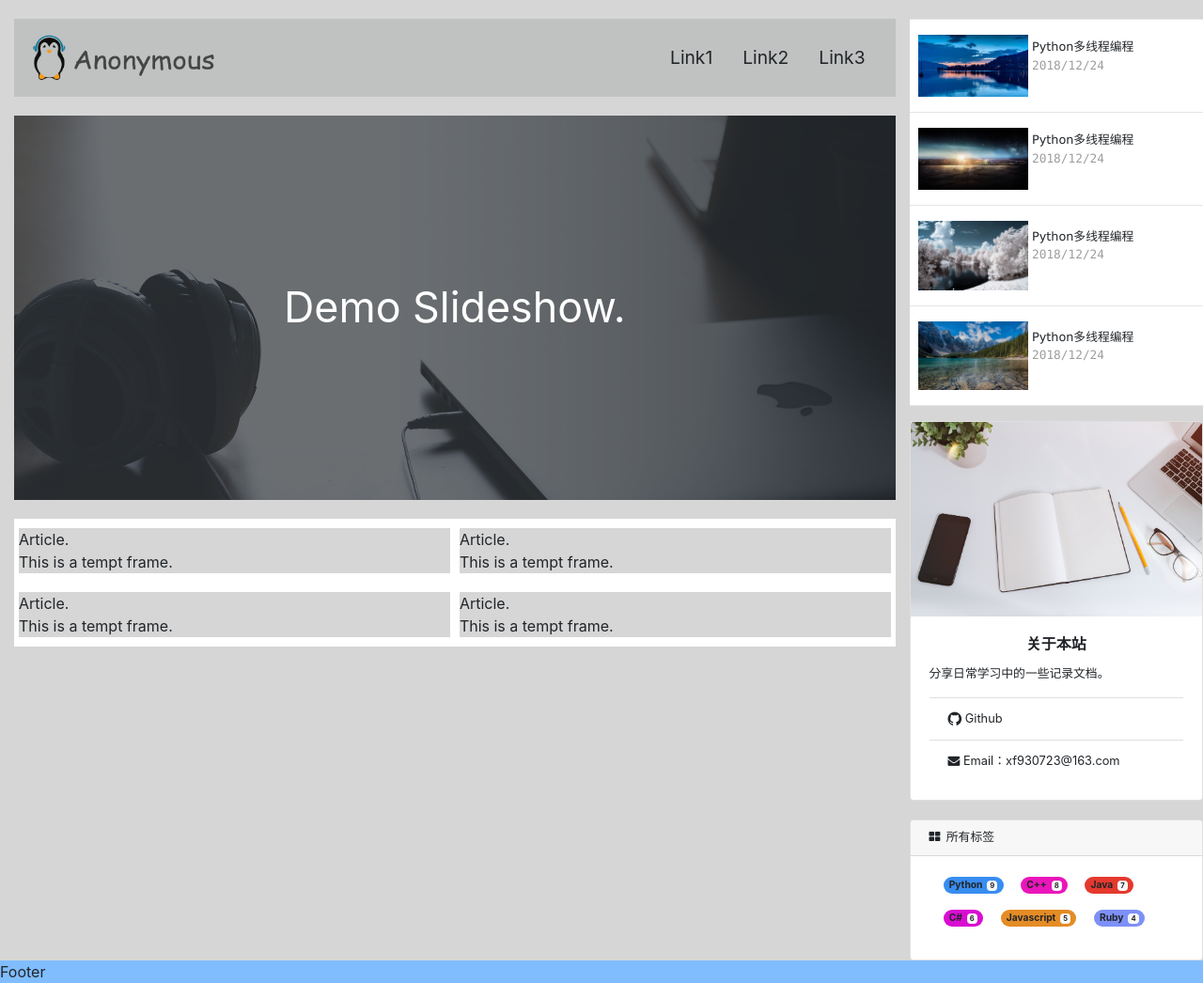
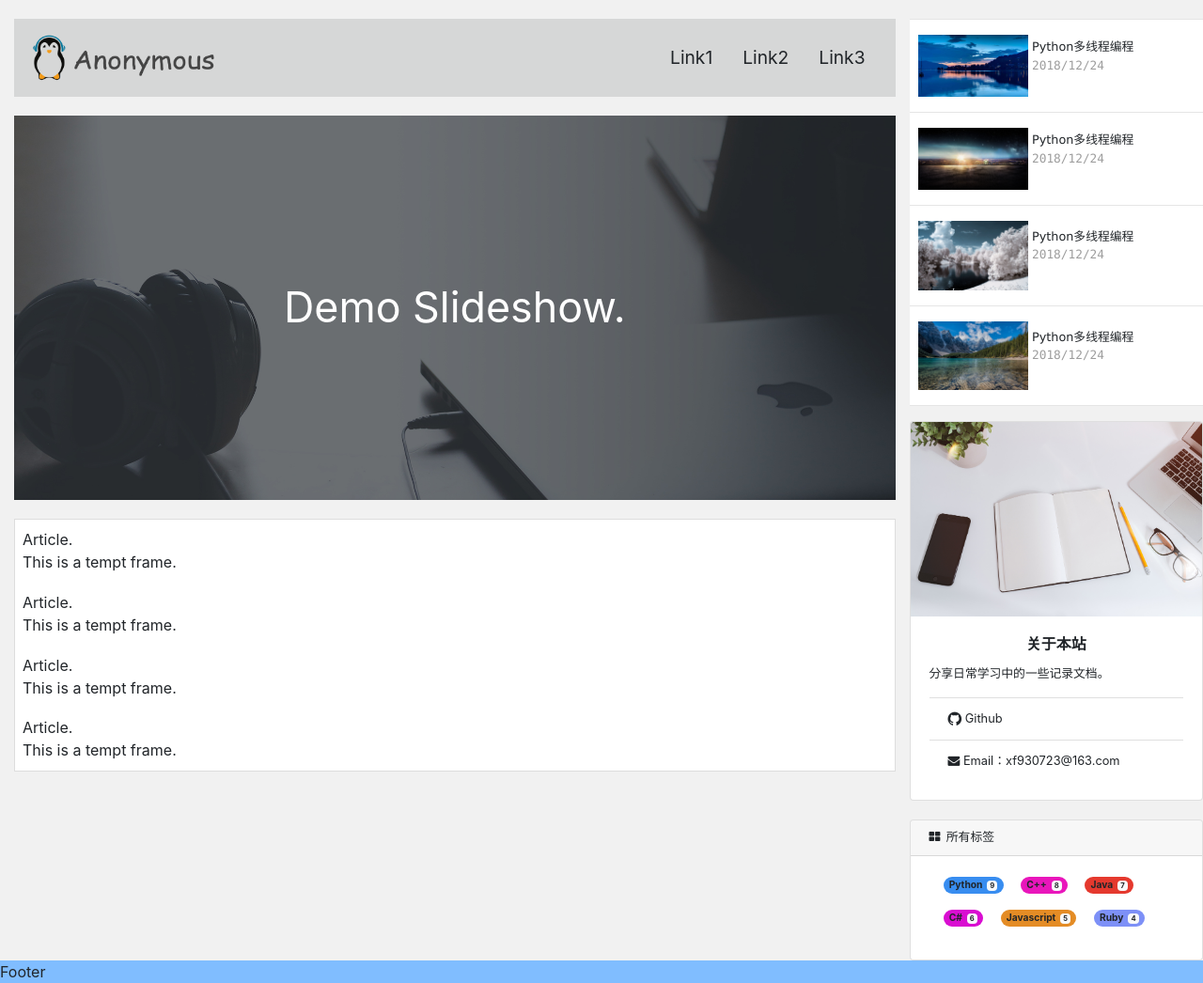
Before and after one commit to AnonymousXF/BlogV2.0, a Python web app: template app/templates/index.html in a window 1280 px wide. Shown: the whole page at 94% size. Run offline with Jinja, Linux system fonts and the light colour scheme; the template is opened without the code that fills it, so the values that code supplies are empty.

Commit message:
Update app.css

```diff
--- a/app/static/css/app.css
+++ b/app/static/css/app.css
@@ -2,7 +2,8 @@
     display: flex;
     width: 100%;
     height: 100%;
-    background-color: #d6d6d6;
+    overflow: auto;
+    background-color: #f1f1f1;
 }
 
 /*主要内容*/
@@ -34,19 +35,69 @@
 .wrapper .main .main-content .latest-list {
     background-color: #ffffff;
     margin-top: 20px;
-    display: block;
+    display: inline-block;
     width: 100%;
+    border: 1px solid #dddddd;
 }
 
 .wrapper .main .main-content .latest-list .latest-article {
     display: inline-block;
-    background-color: #d6d6d6;
     width: 49%;
-    margin-top: 10px;
-    margin-left: 5px;
-    margin-bottom: 10px;
+    margin-left: 8px;
+    margin-top: 1%;
+    margin-bottom: 1%;
 }
 
+.wrapper .main .main-content .latest-list .latest-article .pre-img {
+    display: inline-block;
+    width: 40%;
+    vertical-align: top;
+}
+
+.wrapper .main .main-content .latest-list .latest-article .pre-img img {
+    width: 100%;
+}
+
+.wrapper .main .main-content .latest-list .latest-article .article {
+    display: inline-block;
+    width: 55%;
+    vertical-align: top;
+}
+
+.wrapper .main .main-content .latest-list .latest-article .article .title {
+    white-space: nowrap;
+    overflow: hidden;
+    text-overflow: ellipsis;
+    font-size: 1.0vw;
+    font-family: 'Ubuntu', 'Lucida Grande', 'Lucida Sans Unicode', 'Geneva', 'Verdana', sans-serif;
+}
+
+.wrapper .main .main-content .latest-list .latest-article .article .introduce {
+    overflow: hidden;
+    text-overflow: ellipsis;
+
+    display: -webkit-box;
+    -webkit-box-orient: vertical;
+    -webkit-line-clamp: 2;
+
+    /*white-space: nowrap;*/
+    font-size: 1.0vw;
+    font-family: Consolas;
+    color: #9d9d9d;
+}
+
+.wrapper .main .main-content .latest-list .latest-article .article .date {
+    font-family: Consolas;
+    color: #9d9d9d;
+}
+
+.wrapper .main .main-content .latest-list .latest-article .article .date .see {
+    font-size: 0.8vw;
+}
+
+.wrapper .main .main-content .latest-list .latest-article .article .date .time {
+    font-size: 1.0vw;
+}
 
 /*侧边栏*/
 .wrapper .sidebar {
@@ -80,6 +131,10 @@
     width: 40%;
 }
 
+.wrapper .sidebar .popular .popular-article .pre-img img {
+    width: 100%;
+}
+
 .wrapper .sidebar .popular .popular-article .article {
     display: inline-block;
     width: 55%;
@@ -94,9 +149,20 @@
 }
 
 .wrapper .sidebar .popular .popular-article .article .date {
-    font-size: 1.0vw;
     font-family: Consolas;
     color: #9d9d9d;
+}
+
+.wrapper .sidebar .popular .popular-article .article .date .see{
+    display: inline-block;
+    width: 40%;
+    font-size: 0.9vw;
+}
+
+.wrapper .sidebar .popular .popular-article .article .date .time{
+    display: inline-block;
+    width: 55%;
+    font-size: 1.0vw;
 }
 
 
```
